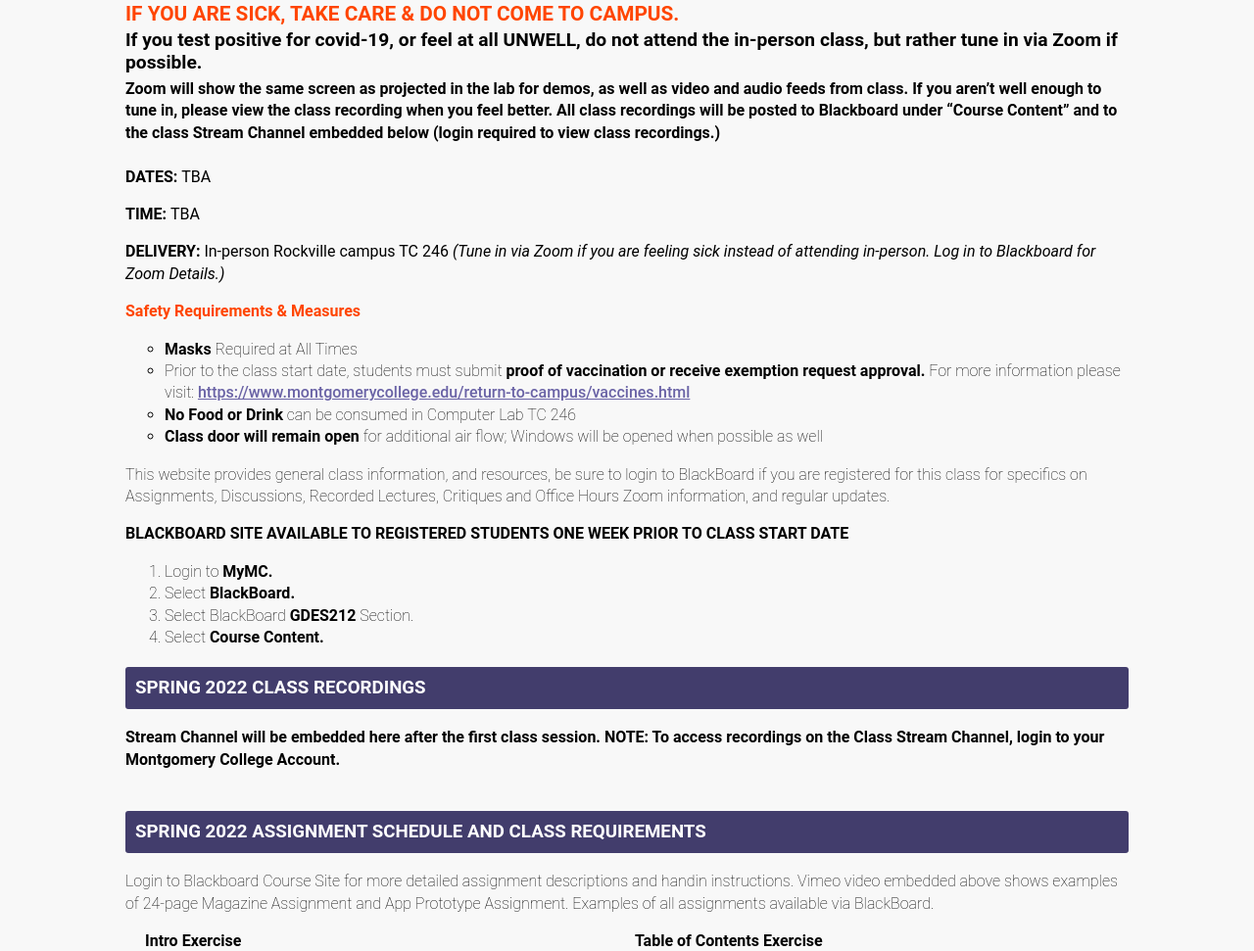
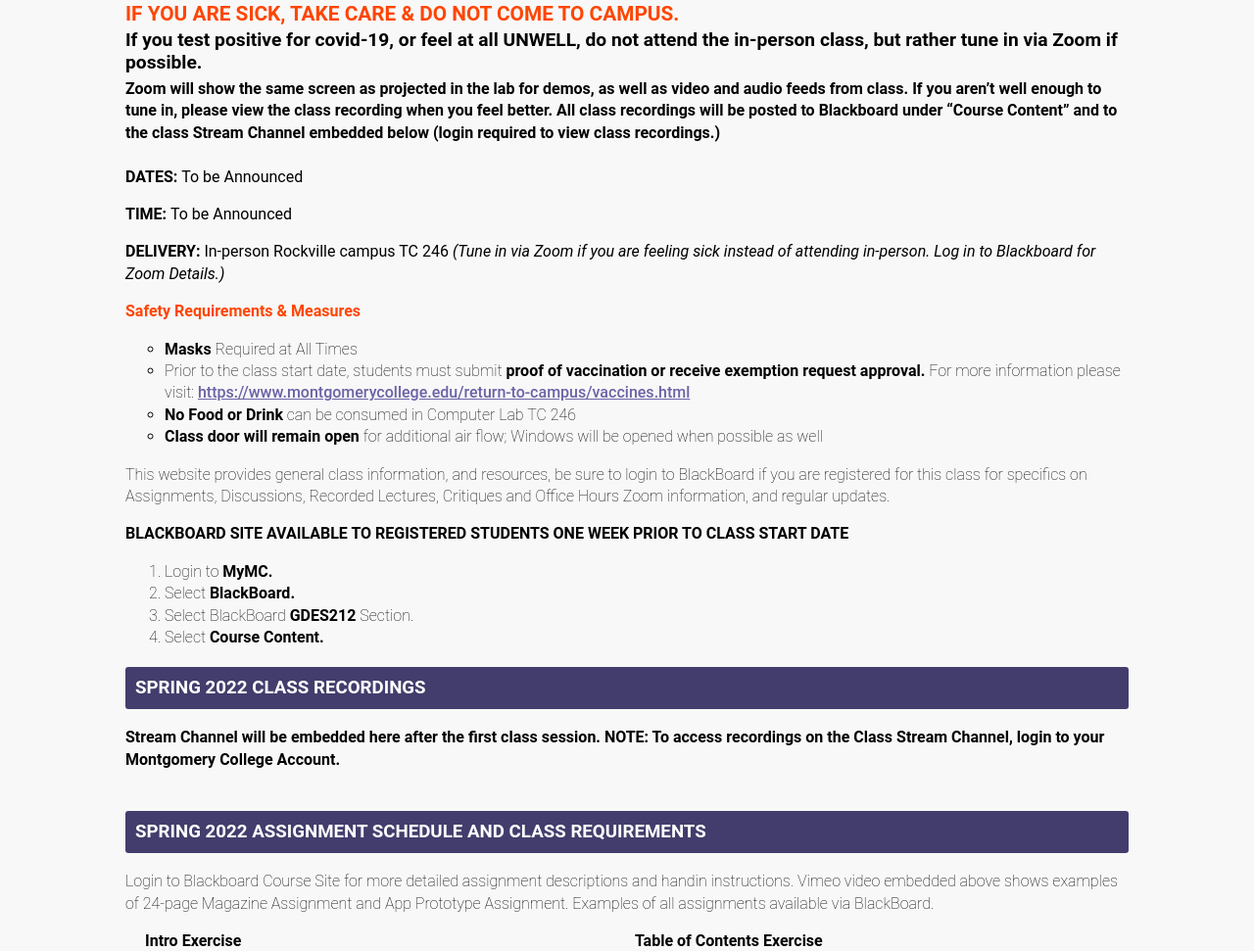
Before and after one commit to KatieHubley/studyDESIGNtechnology, a plain HTML site: page index.html in a window 1280 px wide. Shown: the part 1671-2642 px from the top of the page at 98% size. Drawn offline with Linux system fonts and the light colour scheme; a web font is replaced by a local one.

Commit message:
Update index.html

```diff
--- a/index.html
+++ b/index.html
@@ -884,9 +884,9 @@ ul {
 <span style="display: block; margin-top: 5px; margin-bottom: 5px; font-size: 120%;">If you test positive for covid-19, or feel at all UNWELL, do not attend the in-person class,
 but rather tune in via Zoom if possible.</span> Zoom will show the same screen as projected in the lab for demos, as well as video and audio feeds from class. If you aren’t well enough to tune in, please view the class recording when you feel better. All class recordings will be posted to Blackboard under “Course Content” and to the class Stream Channel embedded below (login required to view class recordings.) </h4>
 	<br>
-	<p><strong>DATES:</strong> <span style="font-weight: 400;">TBA</span>
+	<p><strong>DATES:</strong> <span style="font-weight: 400;">To be Announced</span>
 </p>
-	<p><strong>TIME:</strong> <span style="font-weight: 400;">TBA</span></p>
+	<p><strong>TIME:</strong> <span style="font-weight: 400;">To be Announced</span></p>
 
 	<p><strong>DELIVERY:</strong><span style="font-weight: 400;"> In-person Rockville campus TC 246 </span> <em style="font-weight: 400;">(Tune in via Zoom if you are feeling sick instead of attending in-person. Log in to Blackboard for Zoom Details.)</em> </p>
 	<h4 style="color: orangered">Safety Requirements &amp; Measures</h4>
```
